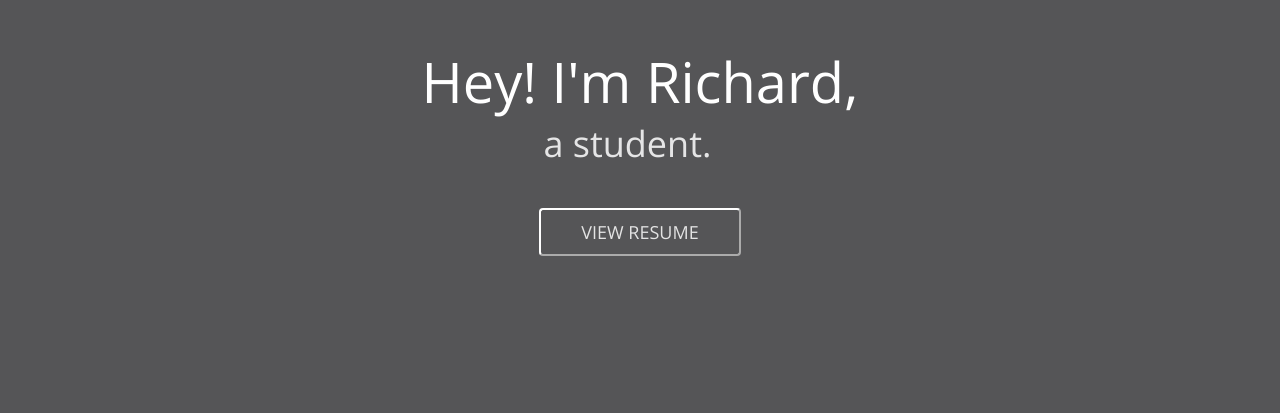
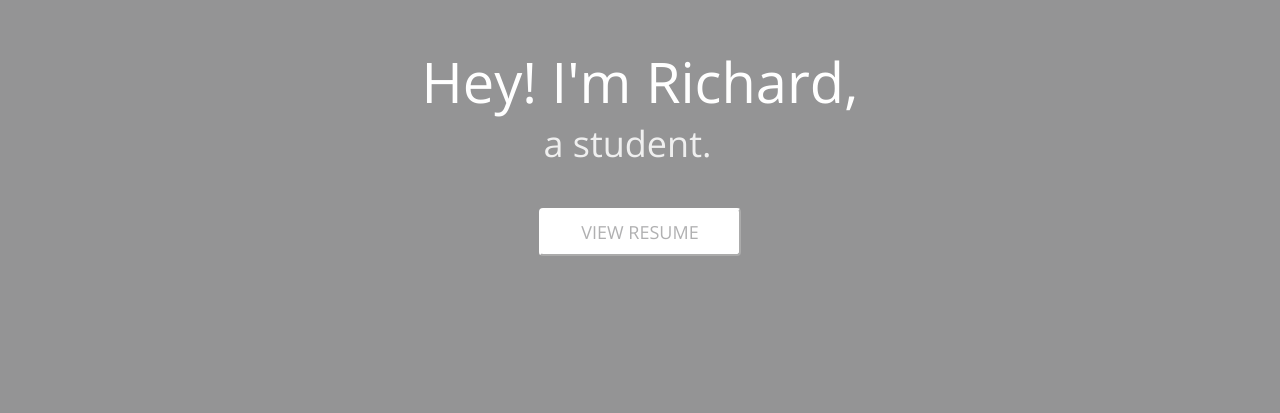
Before and after one commit to richardnorman/personal-site, a plain HTML site: page index.html in a window 1280 px wide. Shown: the part 240-653 px from the top of the page. Drawn offline with nearby package versions, Linux system fonts and the light colour scheme; files whose address does not match are found by name.

Commit message:
Change UI colors

```diff
--- a/resources/css/style.css
+++ b/resources/css/style.css
@@ -8,7 +8,7 @@
 .main {
     display: flex;
     flex-direction: column;
-    background-color: #555557;
+    background-color: #555557a1;
     width: 100vw;
     height: 100vh;
     justify-content: center;
@@ -40,7 +40,7 @@ h2 {
     text-transform: uppercase;
     margin-top: 40px;
     padding: 10px 40px;
-    background-color: #555557;
+    background-color: white;
     text-decoration: none;
     border-radius: 4px;
     -webkit-border-radius: 4px;
@@ -51,11 +51,11 @@ h2 {
     text-align: center;
     font-size: 18px;
     border-color: white;
-    color: rgba(255, 255, 255, 0.836);
+    color: #55555777;
 }
 
 .view-resume-button:hover {
-    color: rgba(255, 255, 255, 1);
+    color: #555557a1;
     box-shadow: 0 3px 12px rgba(255, 255, 255, 0.4);
 }
 
```
